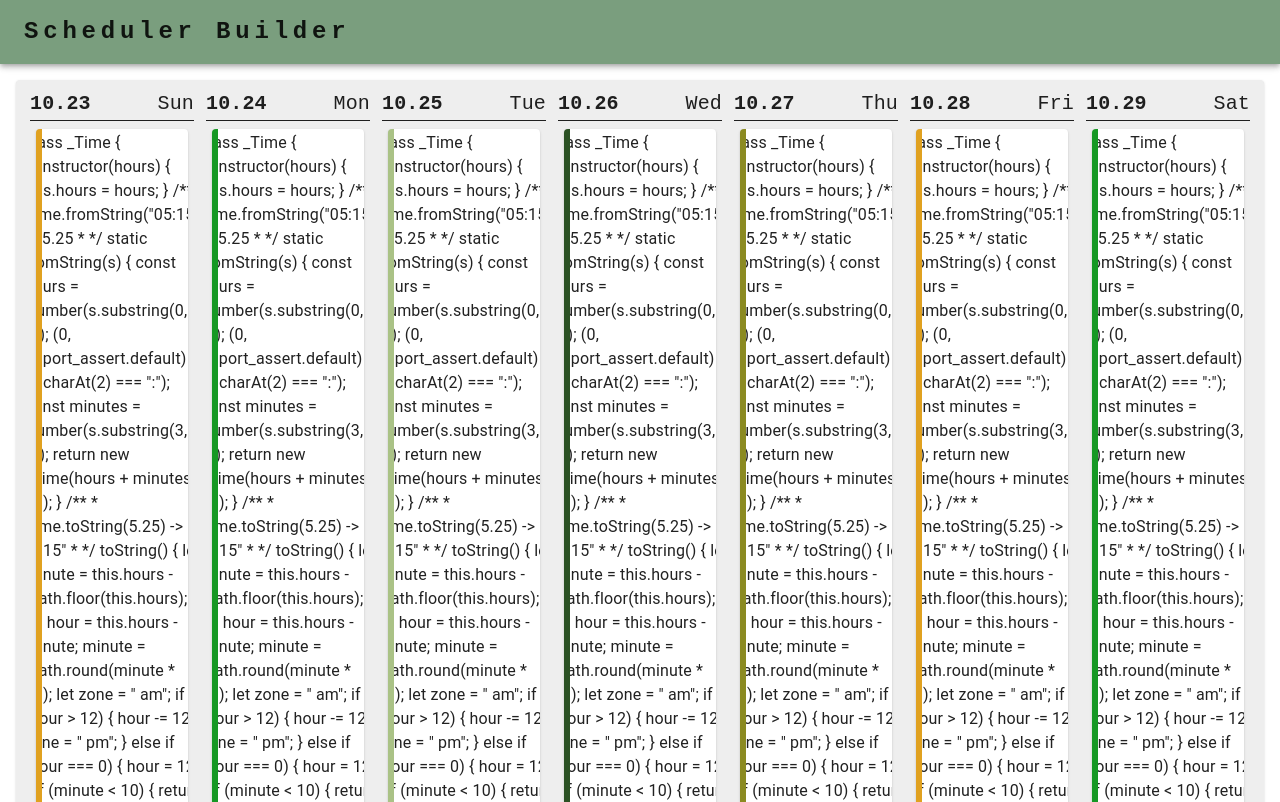
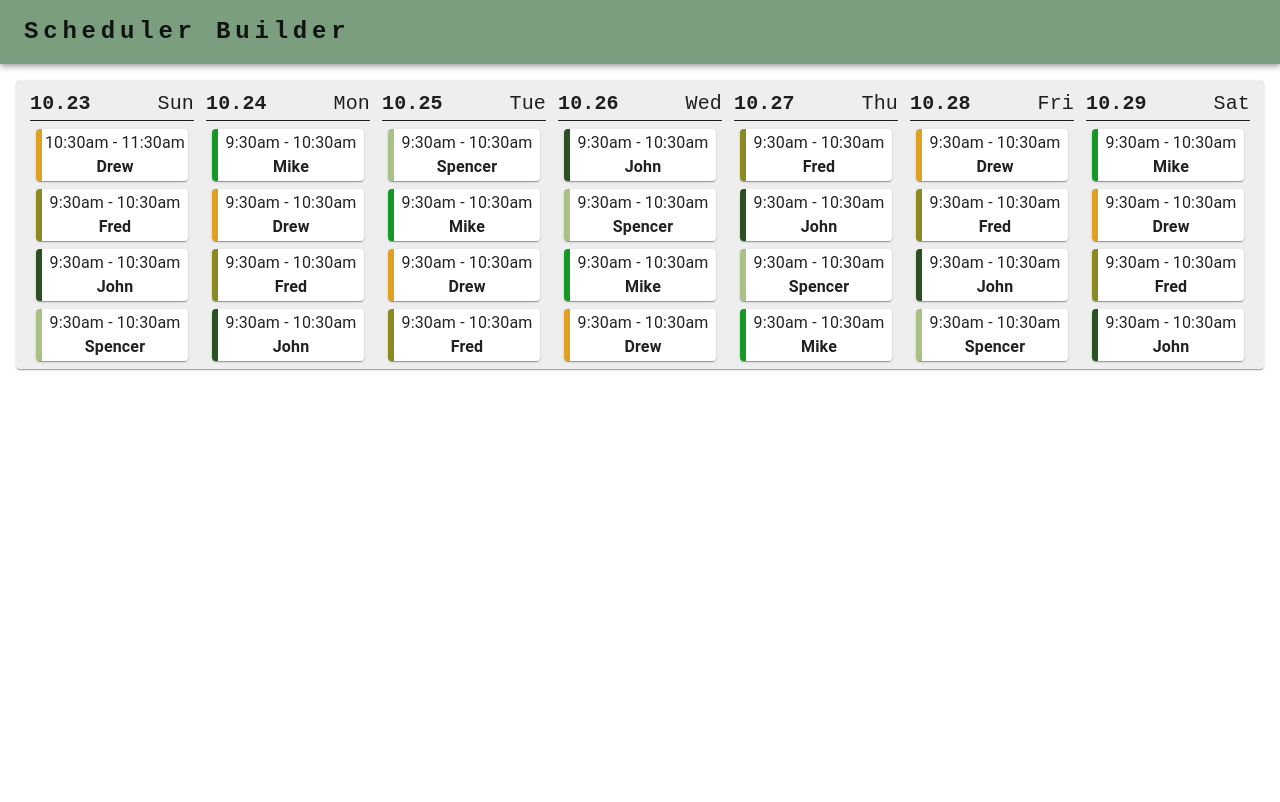
Before and after one commit to Stout-2022-Capstone-Scheduler-Team/SchedulerApp, a Next.js app: page /edit-schedule in a window 1280 px wide. Shown: the top 802 px of the page. Built offline with nearby package versions, Linux system fonts and the light colour scheme.

Commit message:
tweaked toString

```diff
--- a/components/Calendar/ShiftCard.tsx
+++ b/components/Calendar/ShiftCard.tsx
@@ -23,8 +23,8 @@ const ShiftCard = ({ shift }: ShiftCardProps): JSX.Element => {
   return (
     <Card sx={{ mt: 1, borderLeft:6, borderColor:getRandomColor(shift.owner) }}>
       <CardContent sx={{p:0.25, '&:last-child': { p: 0.25 } }}>
-        <Typography sx={{ display:"flex", justifyContent:"center"}}>
-          {Time.toString(shift.start)} - {Time.toString(shift.end)}
+        <Typography sx={{ display:"flex", justifyContent:"center" }}>
+          {shift.start.toString()} - {shift.end.toString()}
         </Typography>
         <Typography sx={{ fontWeight: "bold", display:"flex", justifyContent:"center"}}>
           {shift.owner}
--- a/entities/time.ts
+++ b/entities/time.ts
@@ -26,11 +26,11 @@ export class Time {
     let minute = this.hours - Math.floor(this.hours);
     let hour = this.hours - minute;
     minute = Math.round(minute * 60);
-    let zone = " am";
+    let zone = "am";
     // Set hours
     if (hour > 12) {
       hour -= 12;
-      zone = " pm";
+      zone = "pm";
     } else if (hour === 0) {
       hour = 12;
     }
```
